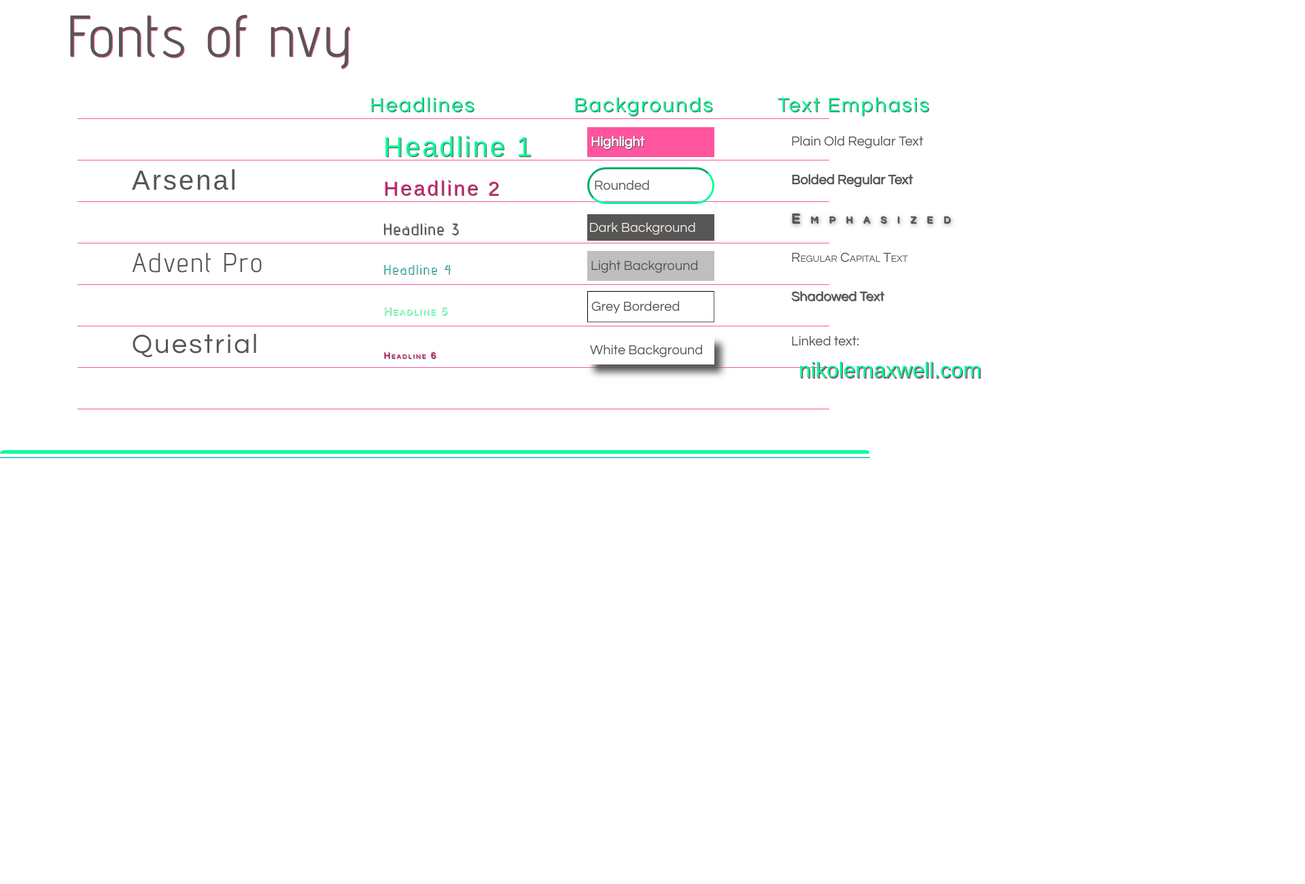
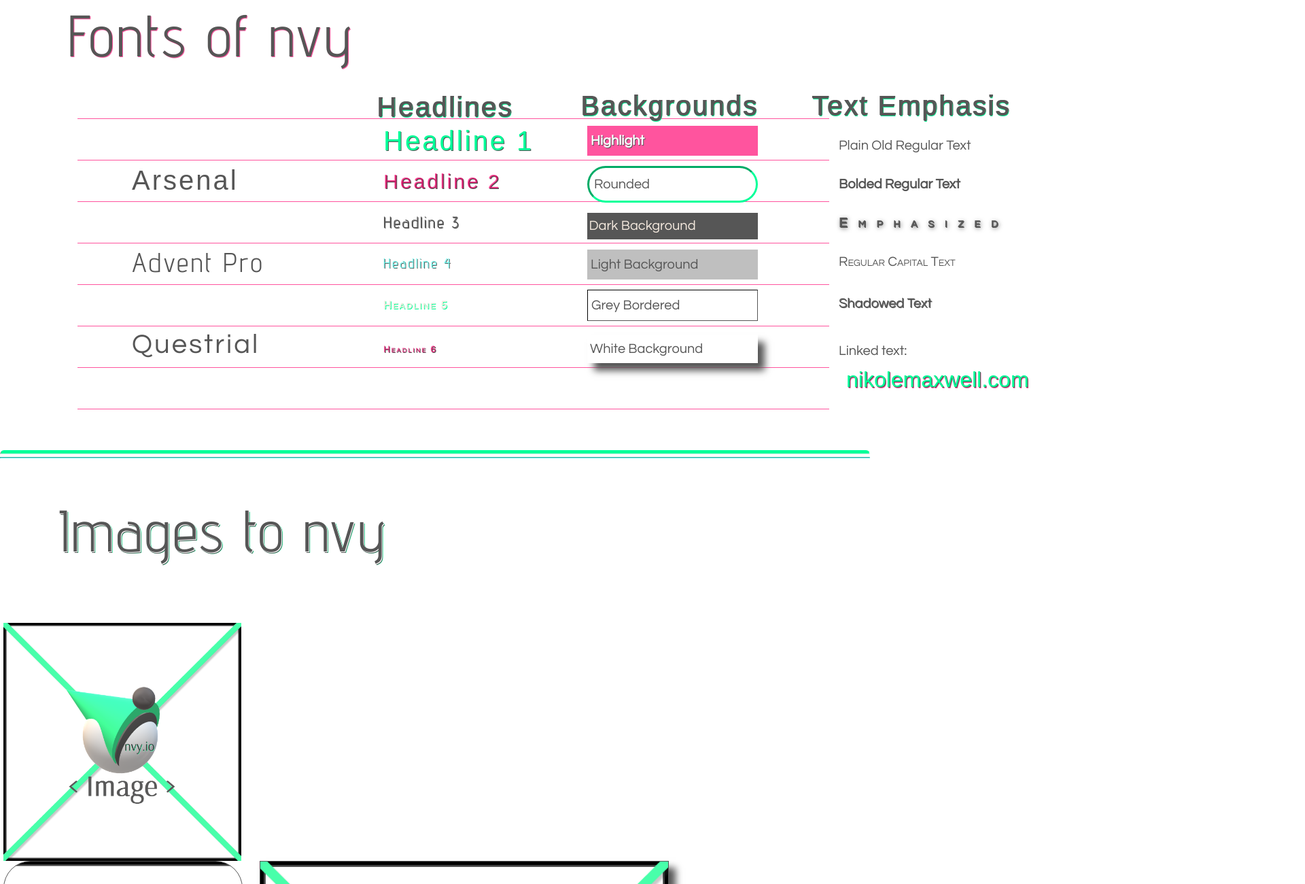
Before and after one commit to NVyIo/begin_to_nvy, a website: page typography.html in a window 1280 px wide. Shown: the part 1300-2600 px from the top of the page at 68% size, 1920 px wide, since content can reach past the window. Before the commit the page ends 2074 px from the top, so only its background shows below. Drawn offline with Linux system fonts and the light colour scheme; a web font is replaced by a local one.

Commit message:
A | Images Section 50%

```diff
--- a/src/css/style.css
+++ b/src/css/style.css
@@ -17,12 +17,12 @@ Font:
 
 Colors:
 
-    #00ff99;     Electric nvy
-    #62f8ed;     SubBluminal
-    #ff006fab;  Accentuate
-    #565656    Dark Gray
-    #bfbfbf;     Light Gray
-        Creme
+    #00ff99;     |    Electric nvy  [  rgb(0, 255, 153)   ]
+    #62f8ed;     |    SubBluminal
+    #ff006fab;  |   Accentuate [  rgba(255, 0, 111, 0.6705882352941176)  ]
+    #565656    |   Dark Gray
+    #bfbfbf;    |   Light Gray
+    #f5eadf;   |   Creme
 
 
     #ffcc95;     accent [ Taken Out 1-13 ]
@@ -416,17 +416,15 @@ p.intro {
 
 .colorInfo p {
         float: left;
-    font-size: 1.1em;
         font-weight: 900;
         line-height: 1;
-    margin: 1.75em 0 0 3em;
+        /* margin: 1.75em 0 0 3em; */
         padding: 1em;
         width: 250px;
-    text-shadow: 0.5px 0.5px #bfbfbf, 1px 1px 20px #565656, 1.5px 1.5px #565656, 2px 2px black, 2.5px 2.5px #00ff99;
+        text-shadow: 0.5px 0.5px #292299, 1px 1px 20px #565656, 1.5px 1.5px #00ff99, 2px 2px black, 2.5px 2.5px rgba(255, 0, 111, 0.6705882352941176);
         color: #565656;
         z-index: 99;
-    color: ghostwhite;
-
+        letter-spacing: 2px;
 }
 
 /*/            Font         Section     /*/
@@ -437,7 +435,6 @@ p.intro {
     margin-top: -5em;
 }
 
-
 #fontHeading {
     margin-left: 1em;
     margin-top: 1.5em;
@@ -445,7 +442,6 @@ p.intro {
 
 .fontRow {
     margin-left: .7em;
-
 }
 
 .fontRow.subHeading h2 {
@@ -469,6 +465,7 @@ p.intro {
     margin-top: -23.5em;
     line-height: 4.7em;
 }
+
 .notecard {
     width: 100%;
 }
@@ -490,15 +487,17 @@ p.intro {
 }
 
 .emphasisTitle {
-    font-size: 1.5em;
-    padding-bottom: 20px;
-    margin-top: -4px;
-    margin-left: 1em;
+    font-size: 2em;
+    margin-top: -10px;
+    margin-left: 2em;
+   text-shadow: 1px 1px #565656, 1.5px 1.5px #00ff99, 2px 0px #565656;
+
 }
 
 ul.emphasisList {
         margin-top: -3em;
-    padding-top: .5em;
+        padding-top: 1em;
+        margin-left: 3.5em;
     }
 
 .emphasisBox li {
@@ -506,6 +505,10 @@ ul.emphasisList {
     list-style: none;
     margin-left: 10px;
     margin-top: 15px;
+}
+
+#t-shadow {
+    line-height: 2.5em;
 }
 
 li.linked {
@@ -526,6 +529,7 @@ li.linked a {
     text-shadow: 1px 1px #565656, 1.5px 1.5px #ff006fab;
 }
 
+
 /*          Background  Box         */
 .backgroundBox {
     float: left;
@@ -537,15 +541,17 @@ li.linked a {
 }
 
 .backgroundTitle {
-    font-size: 1.5em;
-    padding-bottom: 20px;
-    margin-top: -4px;
+    font-size: 2em;
+    padding-bottom: 8px;
+    margin-top: -10px;
     margin-left: 1em;
+    text-shadow: 1px 1px #565656, 1.5px 1.5px #00ff99, 2px 0px #565656;
 }
+
 
 ul.backgroundList {
     margin-top: -3em;
-    padding-top: .5em;
+    padding-top: .2em;
 }
 
 .backgroundBox li {
@@ -574,15 +580,16 @@ ul.backgroundList {
     }
 
     .headlineTitle {
-        font-size: 1.5em;
-        padding-bottom: 20px;
-        margin-top: -4px;
+        font-size: 2em;
+        padding-bottom: 10px;
+        margin-top: -8px;
         margin-left: 1em;
+        text-shadow:  1px 1px #565656, 1.5px 1.5px #00ff99, 2px 0px #565656;
     }
 
     ul.headlineList {
-        margin-top: -3em;
-        padding-top: .5em;
+        margin-top: -2em;
+
     }
 
     .headlineBox li {
@@ -593,6 +600,80 @@ ul.backgroundList {
     }
 
 /*/            Images      Defaults     /*/
+/* Default image --  */
+.imagesRow {
+    width:100%;
+}
+#imageTitle {
+    margin-left: 1em;
+    text-shadow: 1px 1px white, 1.5px 1.5px #565656, 2.0px 2.0px #00ff99;
+}
+
+.imageOne {
+    background-image: url("../images/placeholder.png");
+    width: 350px;
+    height: 350px;
+    background-size: contain;
+    background-repeat: no-repeat;
+    background-position: center;
+    position: relative;
+    display: block;
+    margin-left: 5px;
+    margin-right: 1em;
+}
+
+.imageOne {
+    background-image: url("../images/placeholder.png");
+    width: 350px;
+    height: 350px;
+    background-size: contain;
+    background-repeat: no-repeat;
+    background-position: center;
+    position: relative;
+    display: block;
+    margin-left: 5px;
+    margin-right: 1em;
+}
+
+.imageTwo {
+    float: left;
+    background-image: url("../images/placeholder.png");
+    width: 350px;
+    height: 500px;
+    background-size: cover;
+    background-repeat: no-repeat;
+    background-position: center;
+    position: relative;
+    display: block;
+    margin-left: 5px;
+    margin-right: 1em;
+    border-radius: 2em;
+    border: 1px solid #565656;
+}
+
+.imageThree {
+    float: left;
+    background-image: url("../images/placeholder.png");
+    width: 600px;
+    height: 600px;
+    background-size: cover;
+    background-repeat: no-repeat;
+    background-position: center;
+    position: relative;
+    display: block;
+    margin-left: 5px;
+    margin-right: 1em;
+    border: 1px solid #565656;
+    box-shadow: 10px 10px 10px #565656;
+}
+/* Make snippets
+opacity
+parallax
+overlay
+burned
+translucent
+*/
+
 /*/            Extras     Defaults     /*/
     /*     Aside          */
     /*     Menus        */
--- a/typography.html
+++ b/typography.html
@@ -167,7 +167,7 @@
 
               <!-- Headings -->
               <div class="headlineBox">
-                <h3 class="headlineTitle questrial bolded electric t-shadow"> Headlines</h3>
+                <h3 class="headlineTitle arsenal bolded t-shadow"> Headlines</h3>
                    <ul class="headlineList">
                        <li class="arsenal electric t-shadow"><h1> Headline 1 </h1></li>
                        <li class="arsenal accent t-shadow"><h2> Headline 2 </h2></li>
@@ -180,7 +180,7 @@
 
                 <!-- Backgrounds -->
                 <div class="backgroundBox">
-                <h3 class="backgroundTitle questrial bolded electric t-shadow"> Backgrounds</h3>
+                <h3 class="backgroundTitle arsenal bolded t-shadow"> Backgrounds</h3>
             <ul class="backgroundList">
                 <li class="highlight"> Highlight </li>
                 <li class="rounded">Rounded</li>
@@ -192,33 +192,47 @@
     </div>
                     <!-- Emphasis -->
                     <div class="emphasisBox">
-                            <h3 class="emphasisTitle questrial electric bolded  t-shadow"> Text Emphasis</h3>
+                            <h3 class="emphasisTitle arsenal bolded t-shadow"> Text Emphasis</h3>
                         <ul class="emphasisList">
                             <li class="regular"> Plain Old Regular Text</li>
                             <li class="bold"> Bolded Regular Text</li>
                             <li class="emphasis"> Emphasized</li>
                             <li class="caps"> Regular Capital Text</li>
-                            <li class="t-shadow"> Shadowed Text</li>
+                            <li id="t-shadow" class="t-shadow"> Shadowed Text</li>
                             <li class="linked"> Linked text: <a href="https://www.nikolemaxwell.com">nikolemaxwell.com</a></li>
                         </ul>
                     </div>
         </div>
     </div><!--notecard-->
     </div>
-
-
-
-
-
-
     </div>
     <div></div>
     <div class="break">
             <hr class="hr1">
             <hr class="hr2">
         </div>
+    <div class="images">
+        <div class="imagesRow">
+            <div class="imageTitle">
+                <h3 id="imageTitle" class="subHeading t-shadow">Images to nvy </h3>
+            </div>
+            <div class="imageOne"></div>
+            <div class="imageTwo"></div>
+            <div class="imageThree"></div>
+            <div class="imageFour boxShadow"></div>
+        </div>
+    </div>
+
+    <div class="break">
+        <hr class="hr1">
+        <hr class="hr2">
+    </div>
 
 </main>
+
+<div class="footer">
+    <div></div>
+</div>
 </body>
 
 </html>
```
Also changed, not shown: src/images/placeholder.png (added). Lines whose indentation alone changed are shown as unchanged.
